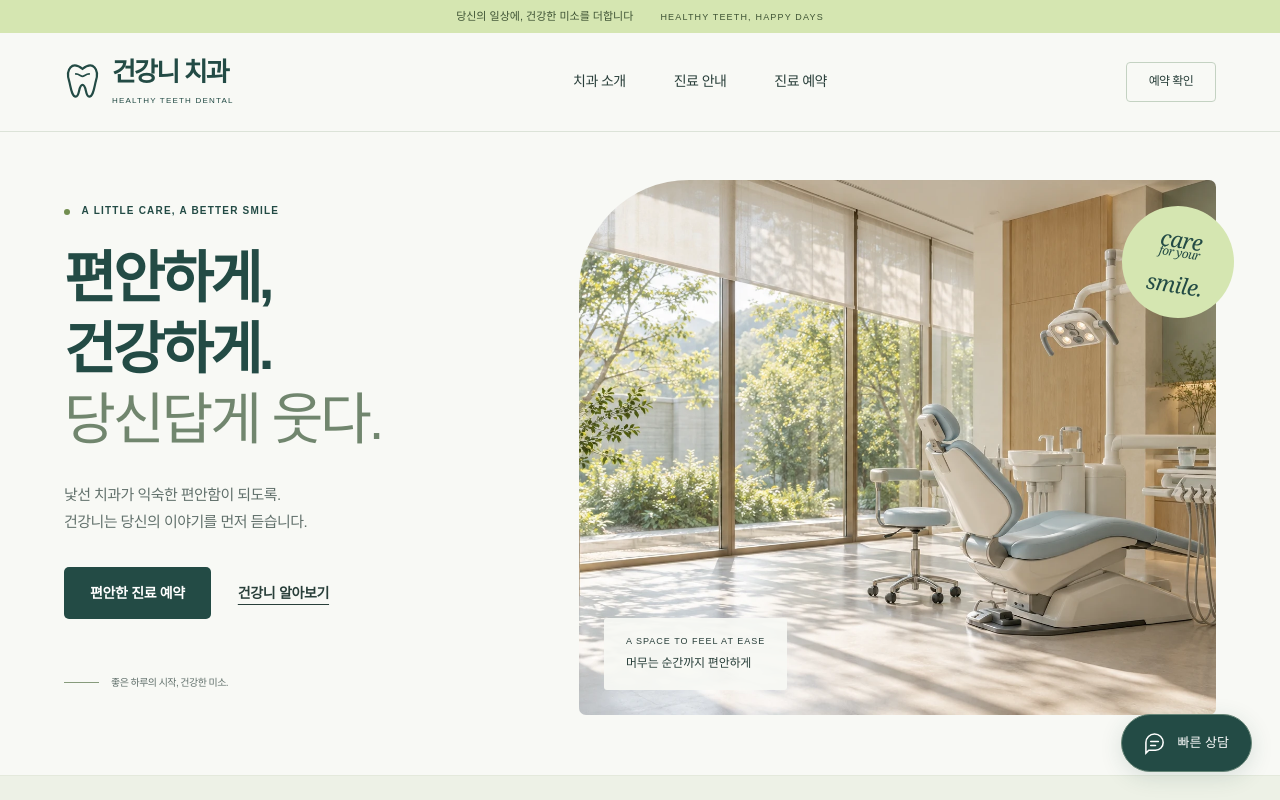
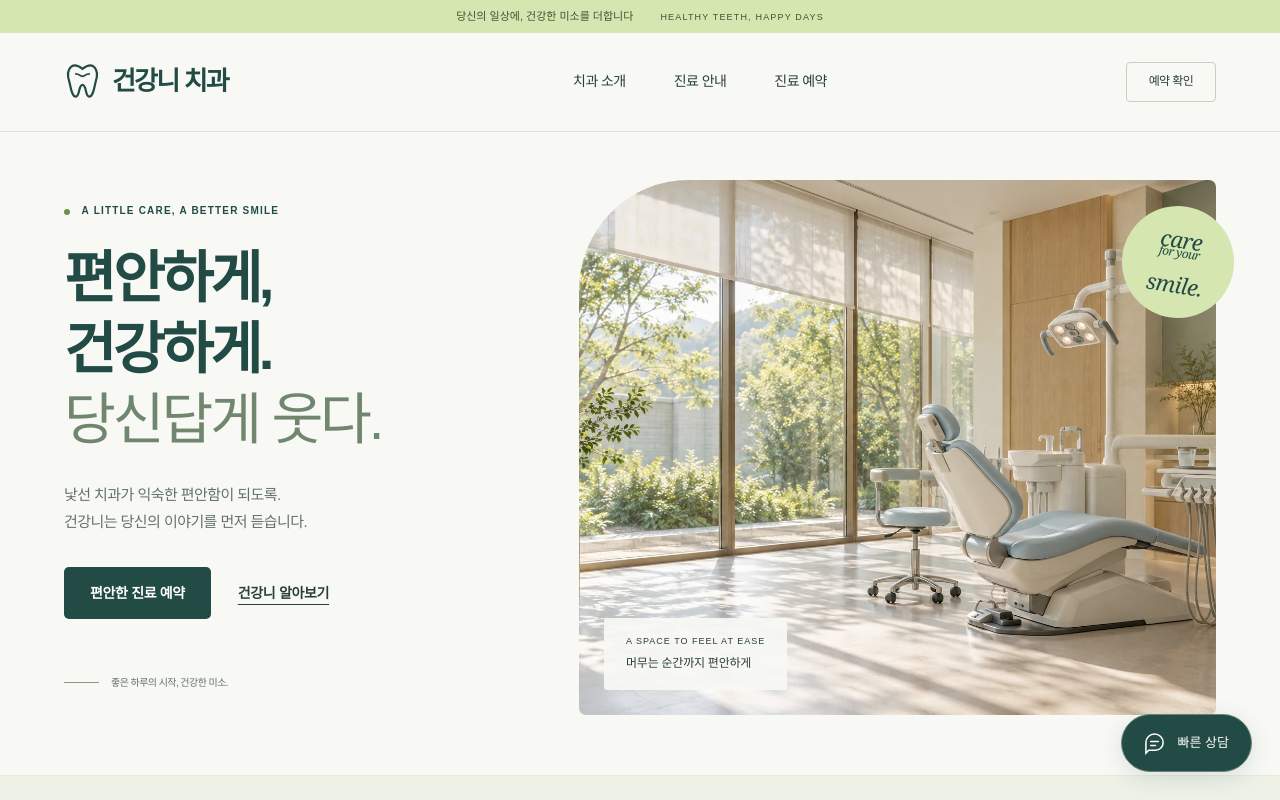
Before and after one commit to onoff-co/healthy-teeth, a website with bundled scripts: page index.html in a window 1280 px wide. Shown: the top 800 px of the page. Built offline with nearby package versions, Linux system fonts and the light colour scheme.

Commit message:
style: remove English subtitle from clinic logos

```diff
--- a/index.html
+++ b/index.html
@@ -14,13 +14,13 @@
   <a class="skip-link" href="#main">본문 바로가기</a>
   <div class="top-note">당신의 일상에, 건강한 미소를 더합니다 <span>HEALTHY TEETH, HAPPY DAYS</span></div>
   <header class="site-header"><div class="container header-inner">
-    <a class="brand" href="#/" aria-label="건강니 치과 홈"><svg viewBox="0 0 44 48" aria-hidden="true"><path d="M22 9C9-1 2 10 6 23c2 7 3 19 8 19 5 0 3-14 8-14s3 14 8 14c5 0 6-12 8-19C42 10 35-1 22 9Z" fill="none" stroke="currentColor" stroke-width="2.6"/><path d="M14 15c4 0 6 3 8 3s4-3 8-3" fill="none" stroke="currentColor" stroke-width="2" stroke-linecap="round"/></svg><span>건강니 치과<small>HEALTHY TEETH DENTAL</small></span></a>
+    <a class="brand" href="#/" aria-label="건강니 치과 홈"><svg viewBox="0 0 44 48" aria-hidden="true"><path d="M22 9C9-1 2 10 6 23c2 7 3 19 8 19 5 0 3-14 8-14s3 14 8 14c5 0 6-12 8-19C42 10 35-1 22 9Z" fill="none" stroke="currentColor" stroke-width="2.6"/><path d="M14 15c4 0 6 3 8 3s4-3 8-3" fill="none" stroke="currentColor" stroke-width="2" stroke-linecap="round"/></svg><span>건강니 치과</span></a>
     <nav aria-label="주 메뉴"><a href="#/about" data-nav="about">치과 소개</a><a href="#/services" data-nav="services">진료 안내</a><a href="#/booking" data-nav="booking">진료 예약</a></nav>
     <a href="#/reservations" class="header-check">예약 확인</a>
   </div></header>
   <main id="main" tabindex="-1"></main>
   <footer class="site-footer"><div class="container">
-    <div class="footer-top"><div><a href="#/" class="footer-brand">건강니 치과<span>HEALTHY TEETH DENTAL</span></a><p>당신의 미소가 편안해지는 곳.</p></div><div class="footer-links"><a href="#/about">치과 소개</a><a href="#/booking">예약하기</a><a href="#/reservations">내 예약 확인</a><button type="button" data-action="privacy">개인정보 안내</button></div></div>
+    <div class="footer-top"><div><a href="#/" class="footer-brand">건강니 치과</a><p>당신의 미소가 편안해지는 곳.</p></div><div class="footer-links"><a href="#/about">치과 소개</a><a href="#/booking">예약하기</a><a href="#/reservations">내 예약 확인</a><button type="button" data-action="privacy">개인정보 안내</button></div></div>
     <div class="footer-meta"><span>대표자 김건강</span><span>사업자등록번호 000-00-00000</span><span>서울특별시 마포구 미소로 24, 3층</span><span>대표전화 02-0000-0000</span></div>
     <div class="footer-bottom"><p>© HEALTHY TEETH DENTAL. ALL RIGHTS RESERVED.</p></div>
   </div></footer>
```
